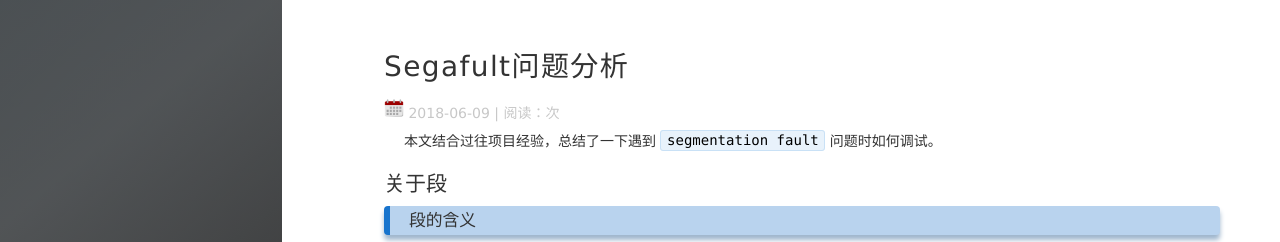
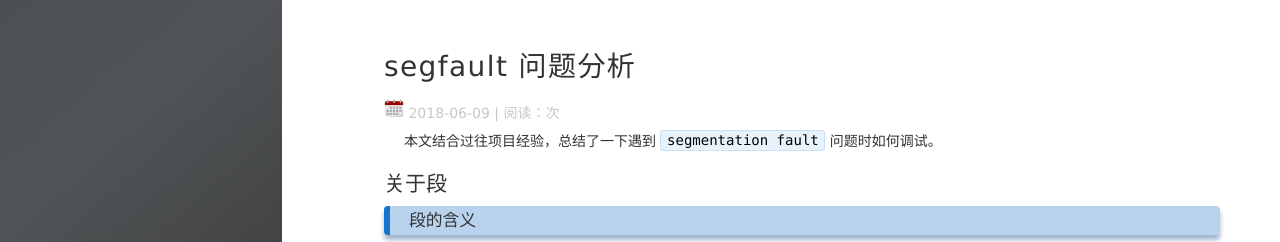
Before and after one commit to kgbook/kgbook.github.io, a Jekyll site: the page built from _posts/2018-06-09-segafult问题分析.md, in a window 1280 px wide and 900 px high. Shown: the top 242 px of the window. Built offline with Jekyll 4.4.1, drawn with Linux system fonts in a browser that asks for light colours; nearby versions of some CDN libraries; our own code applies the rules of GitHub Pages for plain Markdown files; comment, search, counter and statistics services are not loaded; part of the change alters nothing that is shown.

Commit message:
modify tags

```diff
--- a/_posts/2018-06-09-segafult问题分析.md
+++ b/_posts/2018-06-09-segafult问题分析.md
@@ -1,3 +1,10 @@
+---
+layout: post
+title: segfault 问题分析
+date: 2018-06-09
+tags: [嵌入式/linux]
+---
+
 本文结合过往项目经验，总结了一下遇到 `segmentation fault` 问题时如何调试。
 
 ## 关于段
```
